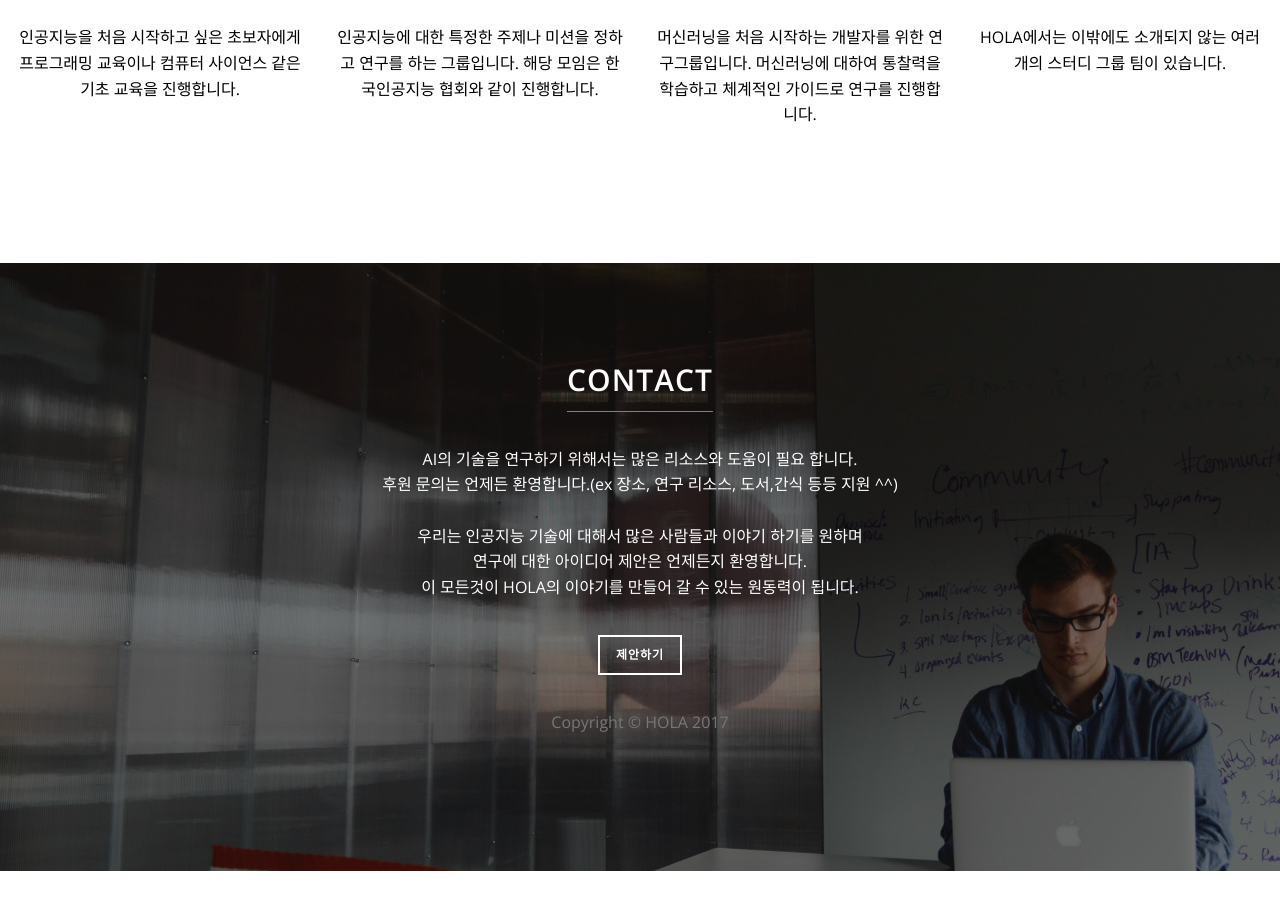
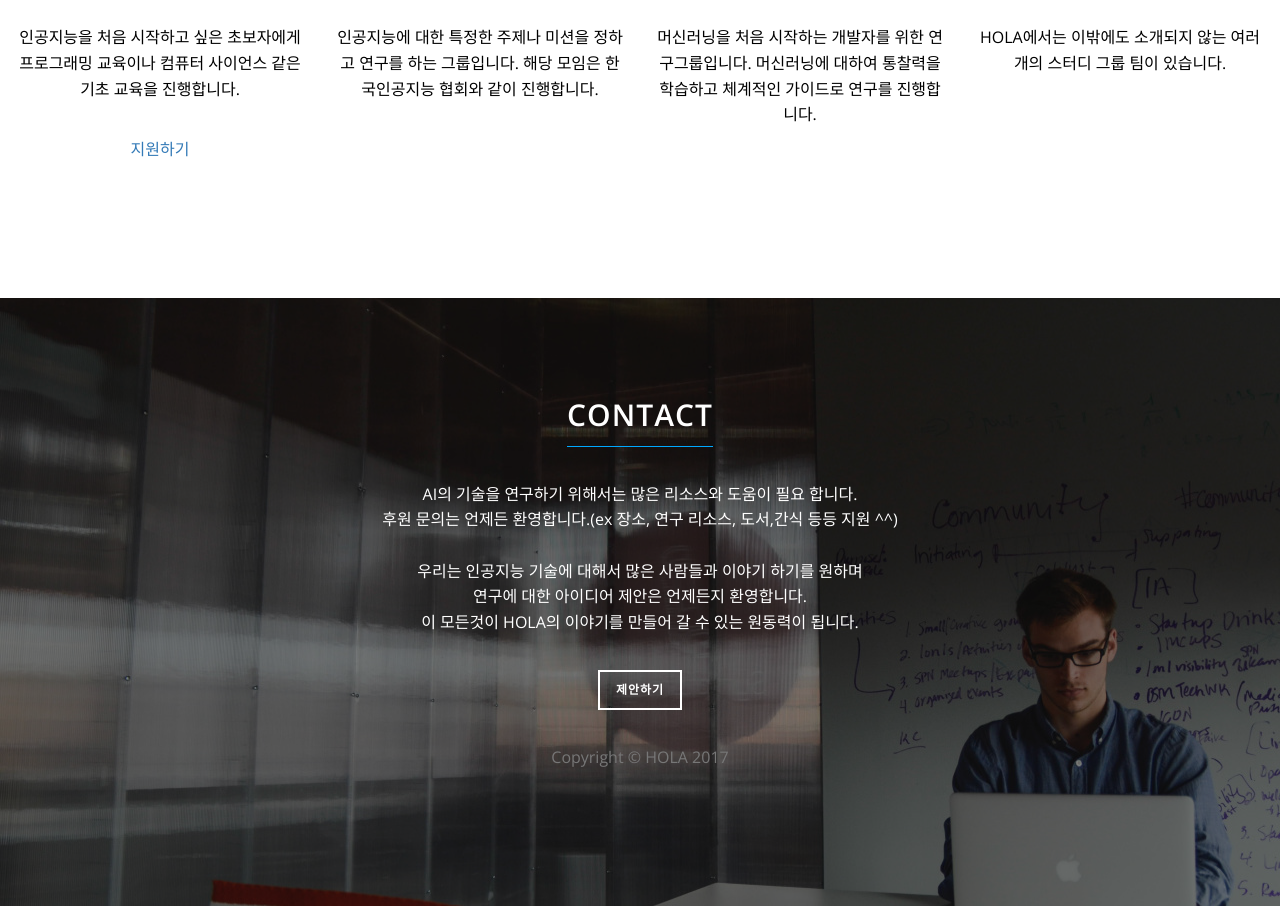
Before and after one commit to HOLAAI/holaai.github.io, a plain HTML site: page index.html in a window 1280 px wide. Shown: the part 2160-3066 px from the top of the page. Before the commit the page ends 3031 px from the top, so only its background shows below. Drawn offline with nearby package versions, Linux system fonts and the light colour scheme.

Commit message:
Update index.html

```diff
--- a/index.html
+++ b/index.html
@@ -140,6 +140,7 @@
             <h4 class="headerline">LAMP SCHOOL</h4>
             <p><img src="img/avatar1.jpg" class="img-responsive center-block" alt=""></p>
             <p>인공지능을 처음 시작하고 싶은 초보자에게 프로그래밍 교육이나 컴퓨터 사이언스 같은 기초 교육을 진행합니다.</p>
+            <p><a href="https://goo.gl/forms/taOvOS1webezEct02" target="_blank">지원하기</a>
             <!--
             <ul class="list-inline lead">
                 <li><a href="/"><span class="fa-stack"><i class="fa fa-circle fa-stack-2x"></i><i class="fa fa-twitter fa-stack-1x fa-inverse"></i></span></a></li>
```
